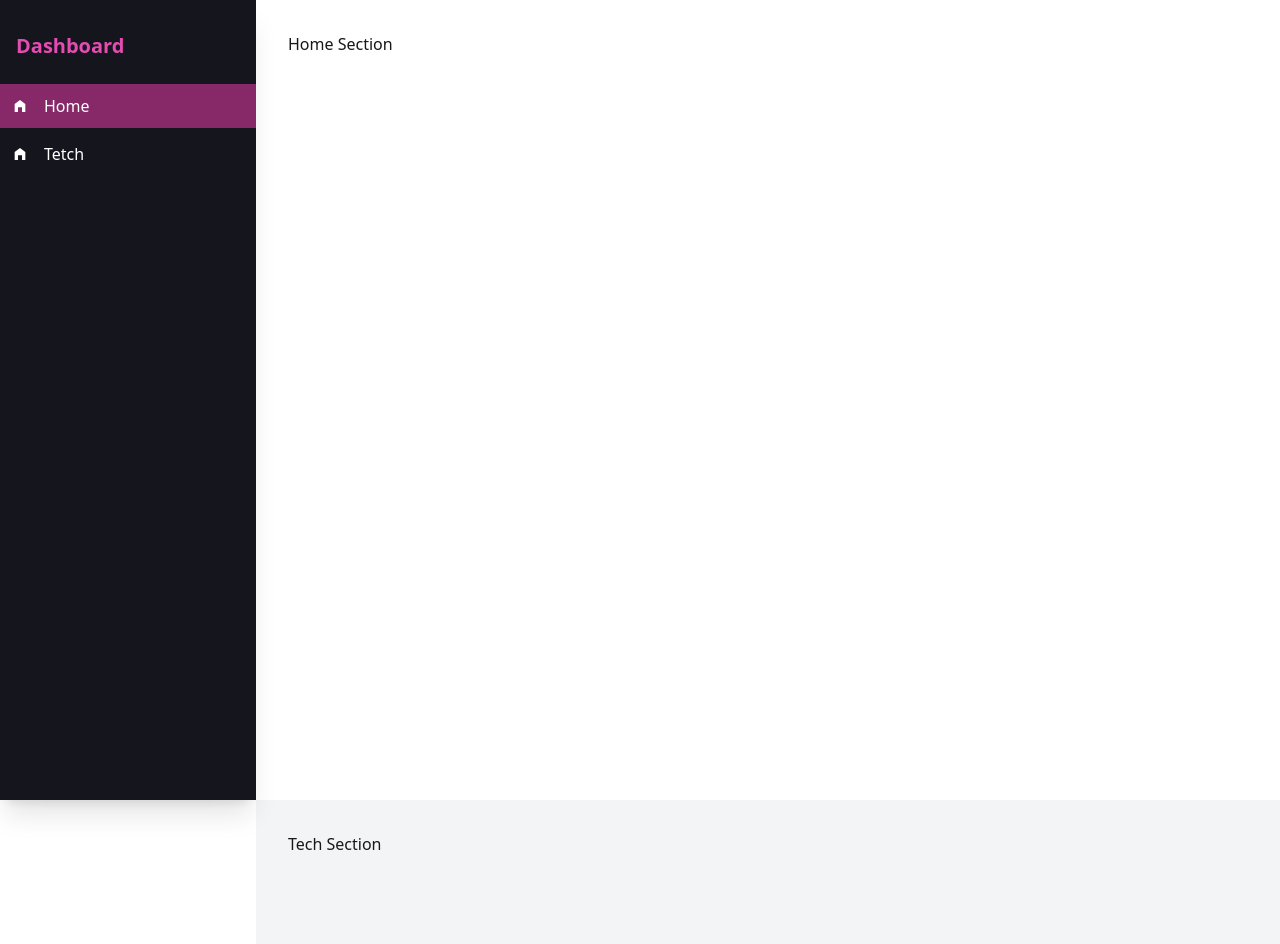
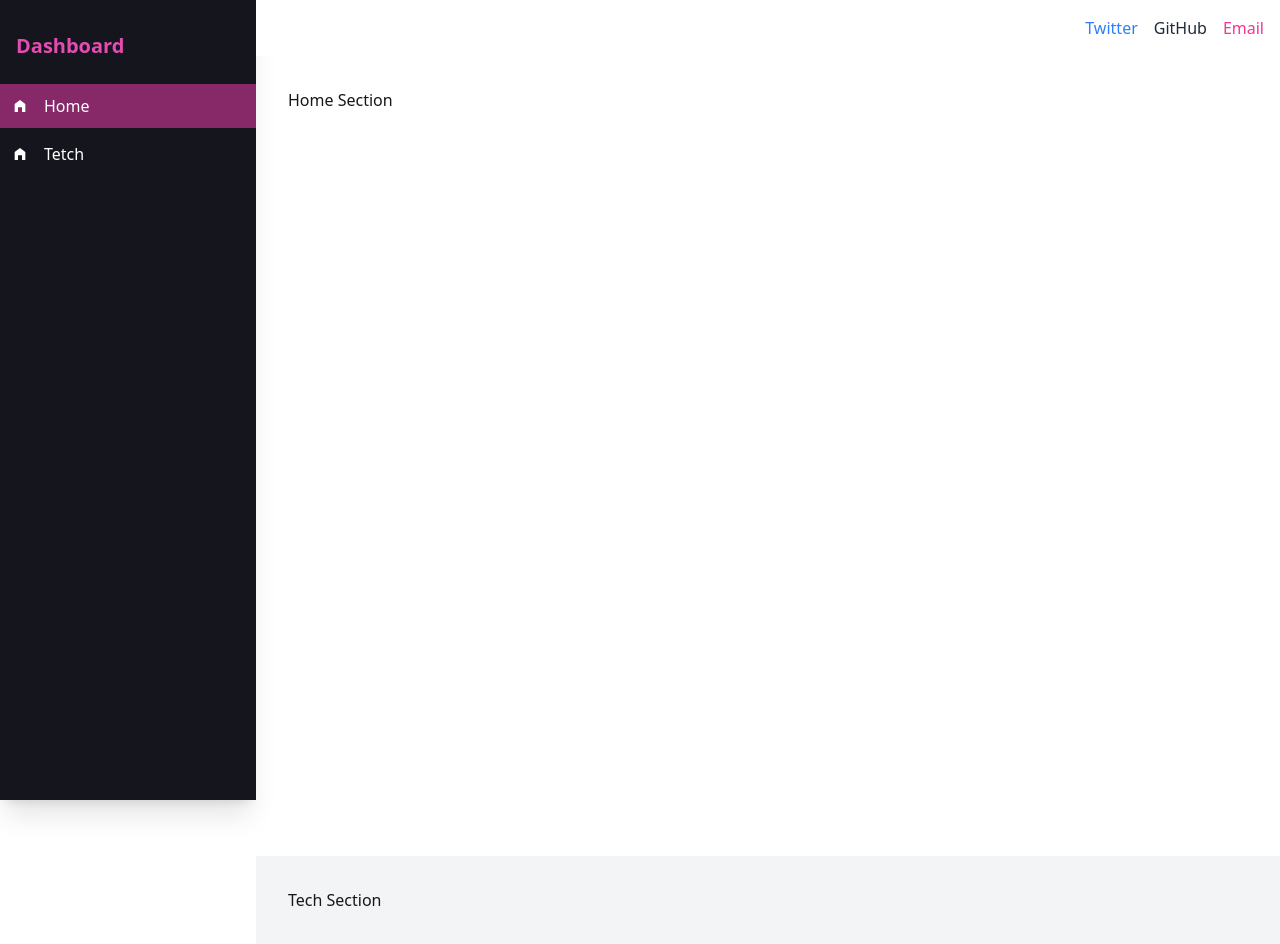
Before and after one commit to BeatrisRah/Portfolio, a React (Vite) app: page / in a window 1280 px wide. Shown: the top 944 px of the page. Built offline with nearby package versions, Linux system fonts and the light colour scheme.

Commit message:
Top navigation

```diff
--- a/src/App.jsx
+++ b/src/App.jsx
@@ -1,24 +1,24 @@
 import { Element } from "react-scroll"
 import Sidebar from "./components/sidebar/SideNavBar"
+import TopNavigation from "./components/Navigation"
 
 function App() {
 
   return (
     <div className="flex">
-  {/* Sidebar */}
       <div className="w-64 fixed h-screen bg-[#12121B]/90 text-white z-10">
         <Sidebar />
       </div>
 
       {/* Page Content */}
       <div className="ml-64 flex-1">
+        <TopNavigation />
         <Element name="home" className="min-h-screen bg-white p-8">
           Home Section
         </Element>
         <Element name="tech" className="min-h-screen bg-gray-100 p-8">
           Tech Section
         </Element>
-    {/* Add more sections as needed */}
       </div>
     </div>
   )
--- /dev/null
+++ b/src/components/Navigation.jsx
@@ -0,0 +1,9 @@
+export default function TopNavigation() {
+   return (
+    <div className="sticky top-0 z-20 w-full bg-white bg-opacity-0 p-4 flex justify-end gap-4">
+        <a href="https://twitter.com" target="_blank" rel="noopener noreferrer" className="text-blue-500 hover:underline">Twitter</a>
+        <a href="https://github.com" target="_blank" rel="noopener noreferrer" className="text-gray-800 hover:underline">GitHub</a>
+        <a href="mailto:you@example.com" className="text-pink-500 hover:underline">Email</a>
+    </div>
+   );
+}
```
Lines whose indentation alone changed are shown as unchanged.
